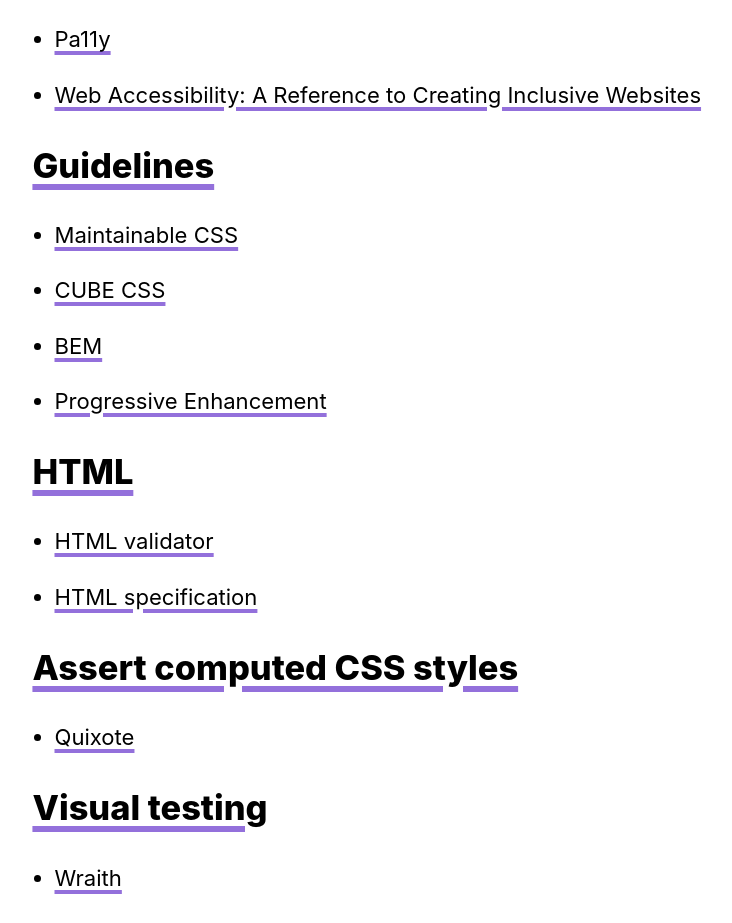
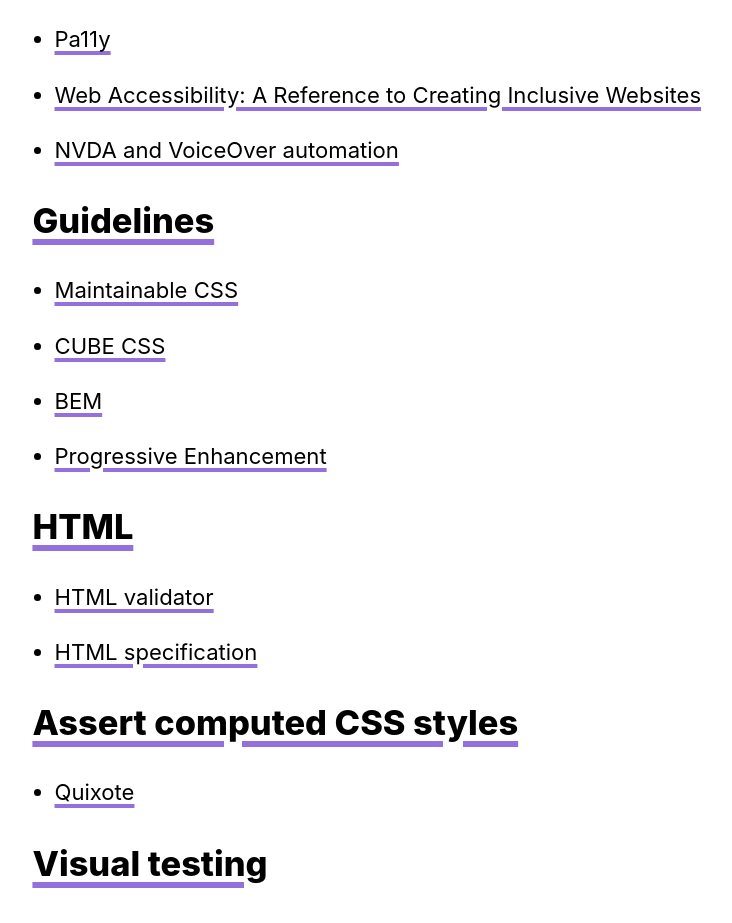
Before and after one commit to webtesting-tools/docs, an Eleventy site: page src/index.md in a window 1280 px wide. Shown: the part 1290-2213 px from the top of the page, without its empty margins (233-965 px from the left). Built offline with nearby package versions, Linux system fonts and the light colour scheme; Eleventy itself is replaced by a stand-in of ours; files that its build step writes are made by us from their sources.

Commit message:
add a11y automation

```diff
--- a/src/index.md
+++ b/src/index.md
@@ -33,6 +33,7 @@ description: List of web testing tools
 - [Code sniffer](https://squizlabs.github.io/HTML_CodeSniffer/)
 - [Pa11y](https://pa11y.org/)
 - [Web Accessibility: A Reference to Creating Inclusive Websites](https://stackdiary.com/web-accessibility/)
+- [NVDA and VoiceOver automation](https://www.guidepup.dev/)
 
 ### {{ "Guidelines" | section | safe }}
 - [Maintainable CSS](https://maintainablecss.com/)
```
Also changed, not shown: src/goodmood.html (deleted).
